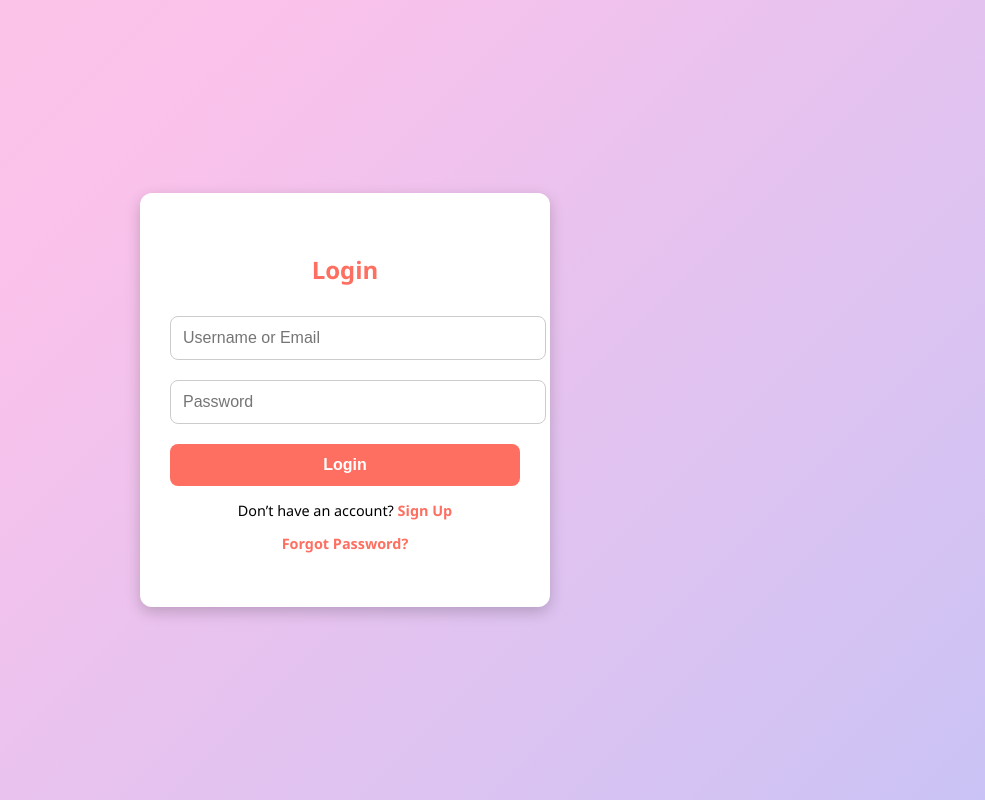
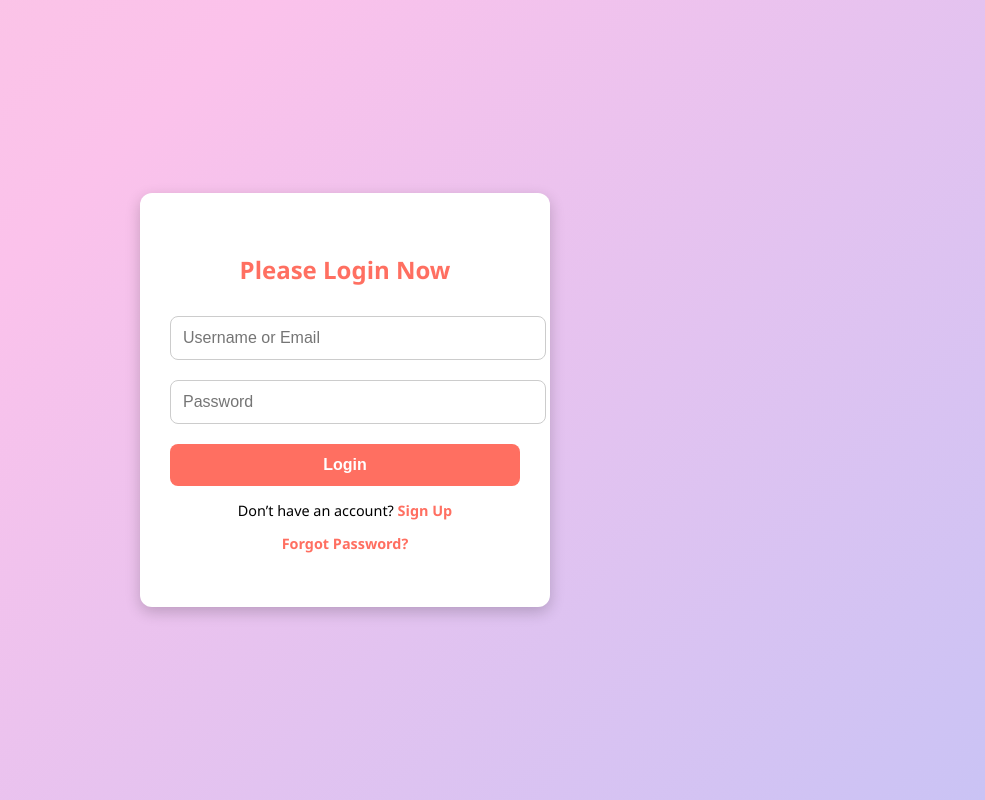
Before and after one commit to Abhirami-2006/Donation-Project, a plain HTML site: page login.html in a window 1280 px wide. Shown: the whole page, without its empty margins (295-1280 px from the left). Drawn offline with Linux system fonts and the light colour scheme.

```diff
--- a/login.html
+++ b/login.html
@@ -87,7 +87,7 @@
 
   <div class="container">
     <div class="login-box">
-      <h2>Login</h2>
+      <h2>Please Login Now</h2>
       <!-- JavaScript redirect instead of POST -->
       <form onsubmit="event.preventDefault(); window.location.href='dashboard.html';">
         <input type="text" placeholder="Username or Email" required>
```
Also changed, not shown: signup.html (+1 -1 lines).
